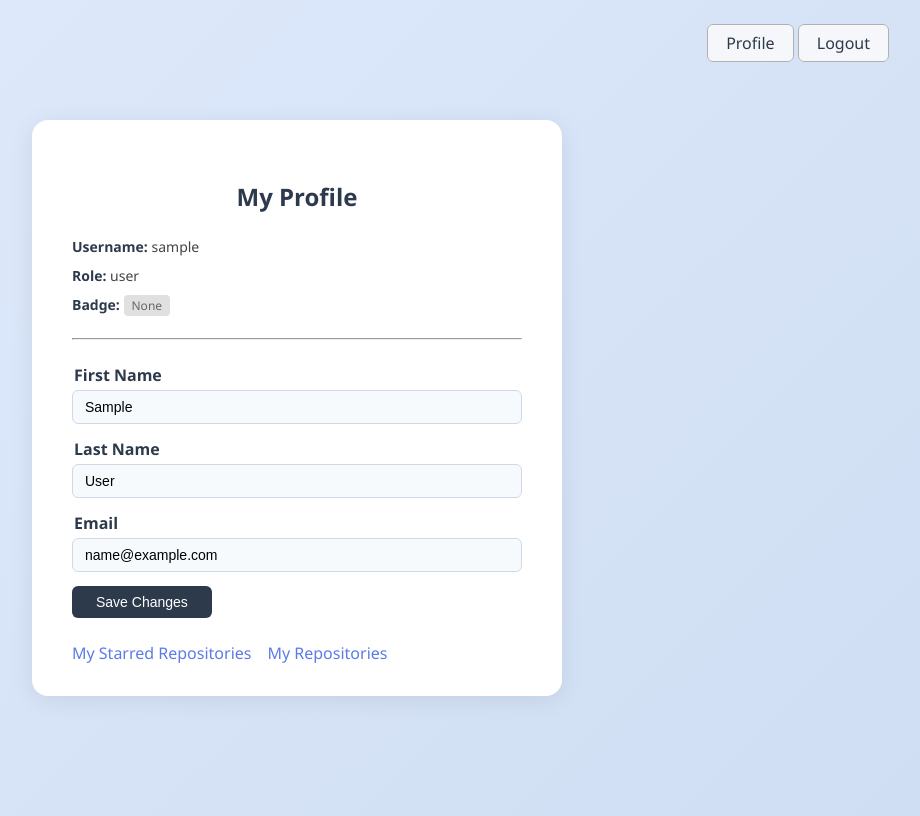
After one commit to 0101dusica/uks-docker-images, a Django app: page /profile/ in a window 1280 px wide. The commit adds this page. Shown: the whole page, without its empty margins (343-1263 px from the left). Run offline with Django 4.2, Linux system fonts and the light colour scheme; the visitor is signed in with stand-in values (Sample User, id 1).

Commit message:
[M2-I9] Add user profile page and starred repositories view #9

```diff
--- a/uks-dockerhub/backend/frontend/templates/base.html
+++ b/uks-dockerhub/backend/frontend/templates/base.html
@@ -109,6 +109,7 @@
         {% block logout_button %}
         {% if request.user.is_authenticated %}
         <div class="logout-link">
+            <a href="{% url 'profile' %}">Profile</a>
             <a href="{% url 'logout' %}">Logout</a>
         </div>
         {% endif %}
--- /dev/null
+++ b/uks-dockerhub/backend/frontend/templates/profile.html
@@ -0,0 +1,72 @@
+{% extends "base.html" %}
+{% block title %}My Profile{% endblock %}
+{% block extra_head %}
+<style>
+    .profile-box { min-width: 450px; max-width: 550px; }
+    .form-row { margin-bottom: 14px; }
+    .form-row label { display: block; margin-bottom: 4px; font-weight: 600; color: #2d3a4b; }
+    .form-row input { width: 100%; padding: 8px 12px; border: 1px solid #d1d9e6; border-radius: 6px; box-sizing: border-box; font-size: 14px; }
+    .form-row input[disabled] { background: #f0f0f0; color: #666; }
+    .btn-save { padding: 8px 24px; background: #2d3a4b; color: #fff; border: none; border-radius: 6px; cursor: pointer; font-size: 14px; }
+    .btn-save:hover { background: #1a2636; }
+    .info-row { margin-bottom: 10px; font-size: 14px; color: #444; }
+    .info-row strong { color: #2d3a4b; }
+    .badge-tag { font-size: 12px; padding: 2px 8px; border-radius: 4px; }
+    .badge-verified { background: #0969da; color: #fff; }
+    .badge-sponsored { background: #0969da; color: #fff; }
+    .badge-none { background: #e0e0e0; color: #666; }
+    .success-msg { color: #1a7f37; background: #e6f4ea; padding: 8px 12px; border-radius: 6px; margin-bottom: 1rem; }
+    .error-msg { color: #b00; background: #ffeaea; padding: 8px 12px; border-radius: 6px; margin-bottom: 1rem; }
+    .profile-links { margin-top: 1.5rem; display: flex; gap: 1rem; }
+    .profile-links a { color: #5b7be6; text-decoration: none; font-weight: 500; }
+</style>
+{% endblock %}
+{% block content %}
+<div class="form-box profile-box">
+    <h2 style="margin-bottom: 1.5rem;">My Profile</h2>
+
+    {% if success %}
+        <div class="success-msg">{{ success }}</div>
+    {% endif %}
+    {% if error %}
+        <div class="error-msg">{{ error }}</div>
+    {% endif %}
+
+    <div class="info-row"><strong>Username:</strong> {{ user.username }}</div>
+    <div class="info-row"><strong>Role:</strong> {{ user.role }}</div>
+    <div class="info-row">
+        <strong>Badge:</strong>
+        {% if user.badge == 'verified_publisher' %}
+            <span class="badge-tag badge-verified">Verified Publisher</span>
+        {% elif user.badge == 'sponsored_oss' %}
+            <span class="badge-tag badge-sponsored">Sponsored OSS</span>
+        {% else %}
+            <span class="badge-tag badge-none">None</span>
+        {% endif %}
+    </div>
+
+    <hr style="margin: 1.5rem 0;">
+
+    <form method="post">
+        {% csrf_token %}
+        <div class="form-row">
+            <label for="first_name">First Name</label>
+            <input type="text" name="first_name" id="first_name" value="{{ user.first_name }}">
+        </div>
+        <div class="form-row">
+            <label for="last_name">Last Name</label>
+            <input type="text" name="last_name" id="last_name" value="{{ user.last_name }}">
+        </div>
+        <div class="form-row">
+            <label for="email">Email</label>
+            <input type="email" name="email" id="email" value="{{ user.email }}">
+        </div>
+        <button type="submit" class="btn-save">Save Changes</button>
+    </form>
+
+    <div class="profile-links">
+        <a href="{% url 'starred-repos' %}">My Starred Repositories</a>
+        <a href="{% url 'my-repositories' %}">My Repositories</a>
+    </div>
+</div>
+{% endblock %}
--- a/uks-dockerhub/backend/frontend/urls.py
+++ b/uks-dockerhub/backend/frontend/urls.py
@@ -5,7 +5,8 @@ from .views import registration_view, registration_success_view, login_view, log
     superadmin_user_details_view, \
     superadmin_user_block_view, superadmin_admin_details_view, superadmin_admin_block_view, logout_view, \
     public_repositories_view, force_password_change_view, my_repositories_view, create_repository_view, \
-    edit_repository_view, delete_repository_view, toggle_star_view, manage_tags_view, delete_tag_view
+    edit_repository_view, delete_repository_view, toggle_star_view, manage_tags_view, delete_tag_view, \
+    profile_view, starred_repos_view
 
 urlpatterns = [
     path('', registration_view, name='register'),
@@ -14,6 +15,8 @@ urlpatterns = [
     path('login/', login_view, name='login'),
     path('login/success/', login_success_view, name='login-success'),
     path('logout/', logout_view, name='logout'),
+    path('profile/', profile_view, name='profile'),
+    path('starred/', starred_repos_view, name='starred-repos'),
     path('change-password/', force_password_change_view, name='force-password-change'),
     path('admin-dashboard/', admin_dashboard_view, name='admin-dashboard'),
     path('superadmin-dashboard/', superadmin_dashboard_view, name='superadmin-dashboard'),
--- a/uks-dockerhub/backend/frontend/views.py
+++ b/uks-dockerhub/backend/frontend/views.py
@@ -449,6 +449,37 @@ def delete_registry_tag_view(request, repo_id, tag_name):
 
 
 @login_required(login_url='login')
+def profile_view(request):
+    error = None
+    success = None
+    if request.method == 'POST':
+        first_name = request.POST.get('first_name', '').strip()
+        last_name = request.POST.get('last_name', '').strip()
+        email = request.POST.get('email', '').strip()
+        if not email:
+            error = 'Email is required.'
+        elif User.objects.filter(email=email).exclude(id=request.user.id).exists():
+            error = 'This email is already taken.'
+        else:
+            request.user.first_name = first_name
+            request.user.last_name = last_name
+            request.user.email = email
+            request.user.save()
+            success = 'Profile updated successfully.'
+    return render(request, 'profile.html', {
+        'error': error,
+        'success': success,
+    })
+
+
+@login_required(login_url='login')
+def starred_repos_view(request):
+    starred = Star.objects.filter(user=request.user).select_related('repository', 'repository__owner').order_by('-created_at')
+    repositories = [s.repository for s in starred]
+    return render(request, 'starred_repos.html', {'repositories': repositories})
+
+
+@login_required(login_url='login')
 def force_password_change_view(request):
     error = None
     if request.method == 'POST':
```
Also changed, not shown: uks-dockerhub/backend/frontend/templates/starred_repos.html (added, +60 -0 lines), uks-dockerhub/backend/users/tests/test_auth.py (+84 -0 lines).
